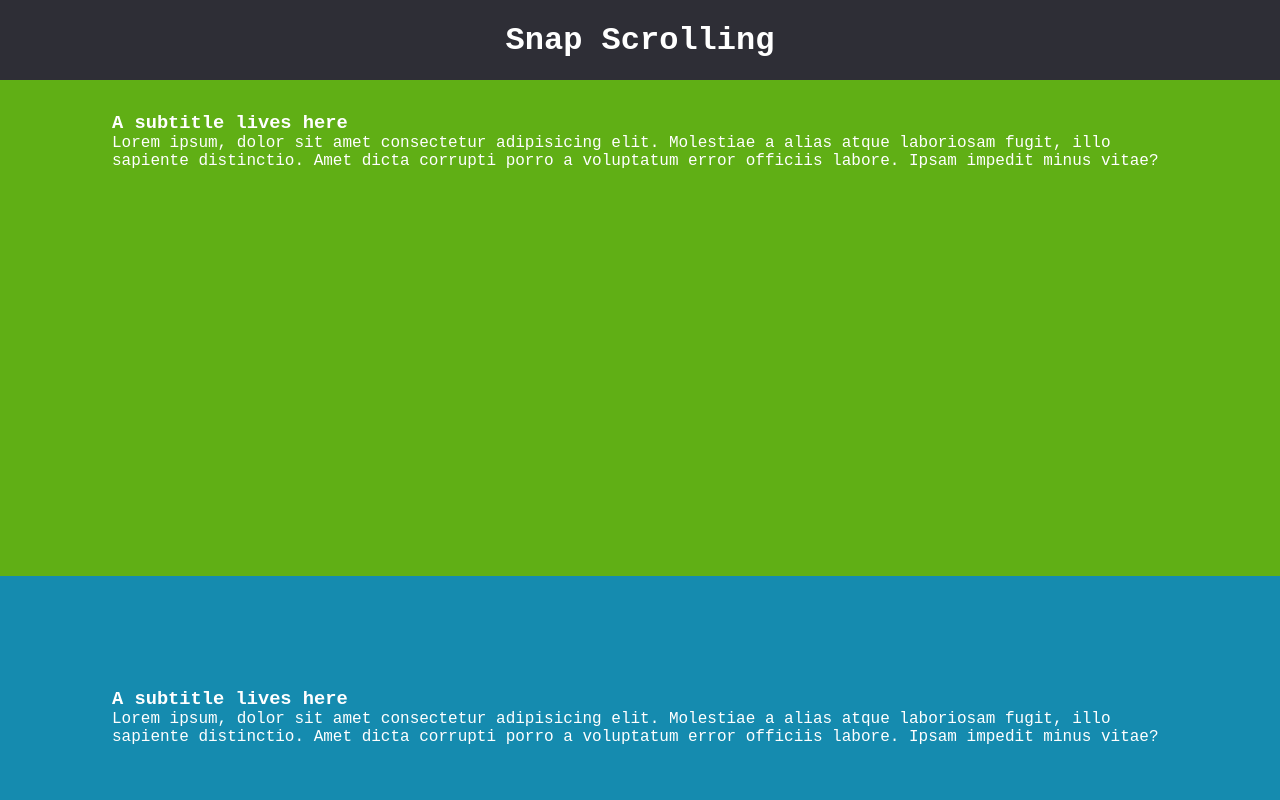
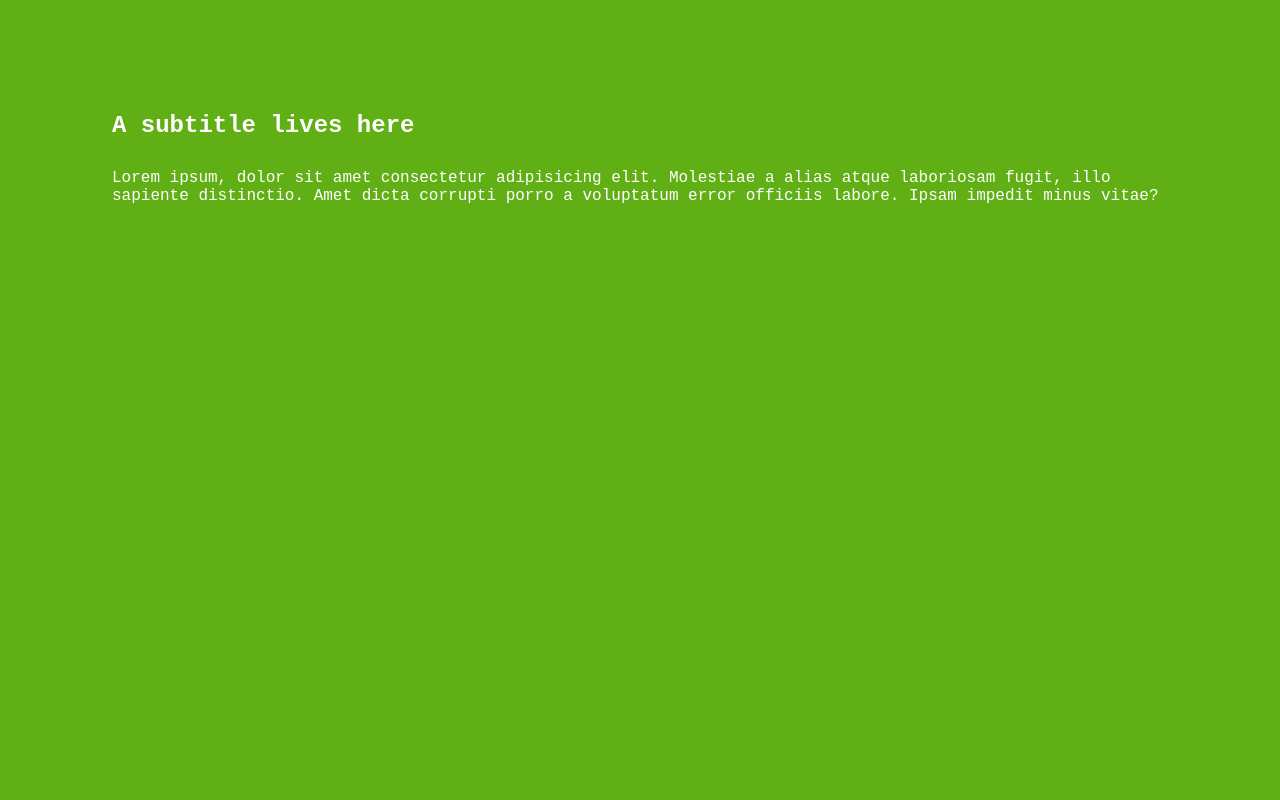
Before and after one commit to aroblesgalit/snap-scrolling, a plain HTML site: page index.html in a window 1280 px wide. Shown: the top 800 px of the page. Drawn offline with Linux system fonts and the light colour scheme.

Commit message:
Added overflow hidden to the body

```diff
--- a/index.html
+++ b/index.html
@@ -8,9 +8,9 @@
     <link rel="stylesheet" href="styles.css" />
   </head>
   <body>
-    <header>
+    <!-- <header>
       <h1>Snap Scrolling</h1>
-    </header>
+    </header> -->
     <main>
       <section>
         <h3>A subtitle lives here</h3>
--- a/styles.css
+++ b/styles.css
@@ -5,12 +5,12 @@
 }
 
 body {
-  height: 100%;
-  width: 100%;
   font-family: 'Courier New', Courier, monospace;
+  overflow: hidden;
+  height: 100vh;
 }
 
-header {
+/* header {
   width: 100%;
   height: 80px;
   background-color: rgb(46, 46, 54);
@@ -23,27 +23,35 @@ header {
 
 h1 {
   color: #fff;
+} */
+
+main {
+  scroll-snap-type: y mandatory;
+  overflow-y: scroll;
+  height: 100vh;
 }
 
-main {
-  height: 100%;
+section {
+  padding: 7em;
+  height: 100vh;
   width: 100%;
+  color: #fff;
+  scroll-snap-align: start;
 }
 
-main > section {
-  padding: 7em;
-  height: calc(100vh - 14em);
-  color: #fff;
-}
-
-main > section:nth-of-type(1) {
+section:nth-of-type(1) {
   background-color: rgb(96, 175, 21);
 }
 
-main > section:nth-of-type(2) {
+section:nth-of-type(2) {
   background-color: rgb(21, 139, 175);
 }
 
-main > section:nth-of-type(3) {
+section:nth-of-type(3) {
   background-color: rgb(175, 21, 129);
 }
+
+section > h3 {
+  font-size: 1.5rem;
+  margin-bottom: 30px;
+}
```
